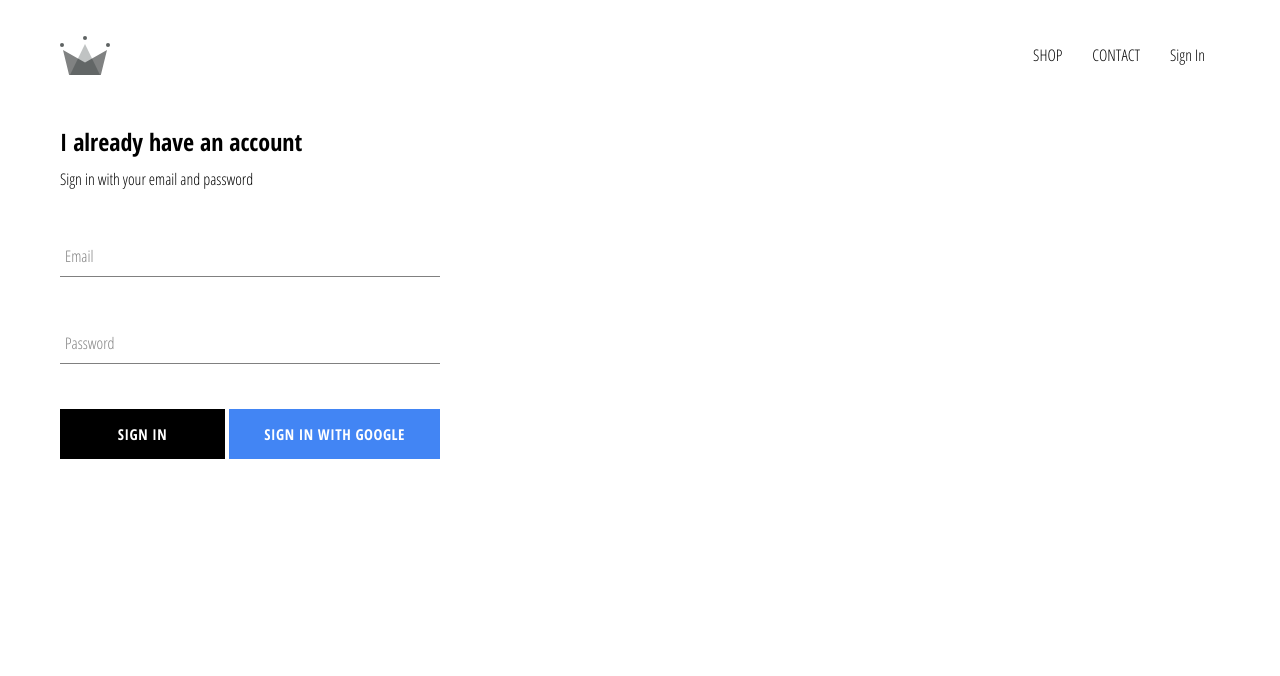
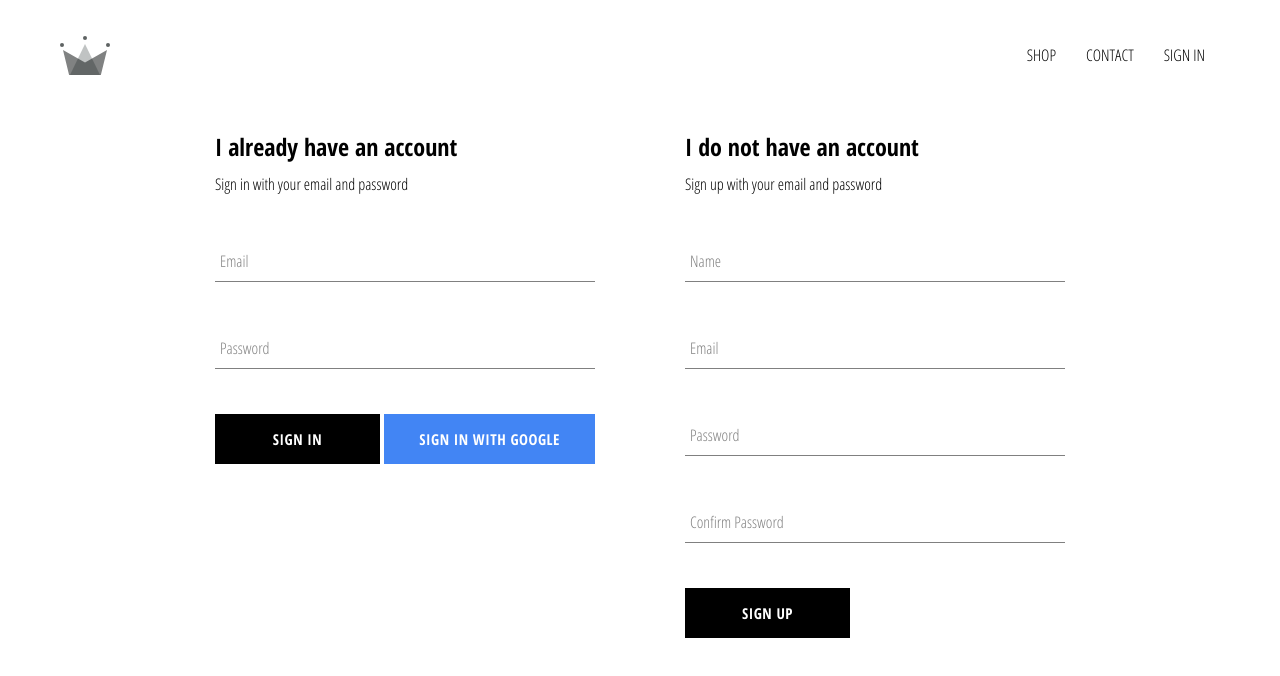
Before and after one commit to razaahmed0/crown-clothing, a React (Create React App) app: page /signin in a window 1280 px wide. Shown: the top 676 px of the page. Built offline with nearby package versions, Linux system fonts and the light colour scheme; no server answers.

Commit message:
implemented firebase auth and ability to store user in firestore

```diff
--- a/src/App.js
+++ b/src/App.js
@@ -6,7 +6,7 @@
 import Shop from './pages/shop/Shop';
 import Header from './components/header/Header';
 import SignInSignUp from './pages/sign-in-and-sign-up/SignInSignUp';
-import { auth } from './firebase/Firebase';
+import { auth, createUserProfileDocument } from './firebase/Firebase';
 
 class App extends Component {
   constructor() {
@@ -20,9 +20,22 @@
   unsubscribeFromAuth = null;
 
   componentDidMount() {
-    this.unsubscribeFromAuth = auth.onAuthStateChanged(user => {
-      this.setState({ currentUser: user });
-      console.log(user);
+    this.unsubscribeFromAuth = auth.onAuthStateChanged(async userAuth => {
+      if (userAuth) {
+        const userRef = await createUserProfileDocument(userAuth);
+        userRef.onSnapshot(snapShot => {
+          this.setState({
+            currentUser: {
+              id: snapShot.id,
+              ...snapShot.data(),
+            },
+          });
+        });
+      } else {
+        this.setState({
+          currentUser: userAuth,
+        });
+      }
     });
   }
 
--- a/src/components/header/Header.js
+++ b/src/components/header/Header.js
@@ -22,12 +22,12 @@
         {currentUser ? (
           <div className='option' onClick={() => auth.signOut()}>
             {' '}
-            Sign Out
+            SIGN OUT
           </div>
         ) : (
           <Link className='option' to='/signin'>
             {' '}
-            Sign In
+            SIGN IN
           </Link>
         )}
       </div>
--- a/src/components/sign-in/SignIn.js
+++ b/src/components/sign-in/SignIn.js
@@ -51,7 +51,7 @@
           />
 
           <div className="buttons">
-            <CustomButton type='submit'> Sign In </CustomButton>
+            <CustomButton type='submit'> SIGN IN </CustomButton>
             <CustomButton onClick={signInWithGoogle} isGoogleSignIn>
               {' '}
               Sign in with Google
--- /dev/null
+++ b/src/components/sign-up/SignUp.js
@@ -0,0 +1,101 @@
+import React, { Component } from 'react';
+
+import FormInput from '../form-input/FormInput';
+import CustomButton from '../custom-button/CustomButton';
+
+import { auth, createUserProfileDocument } from '../../firebase/Firebase';
+
+import './sign-up.scss';
+
+class SignUp extends Component {
+  constructor() {
+    super();
+    this.state = {
+      displayName: '',
+      email: '',
+      password: '',
+      confirmPassword: '',
+    };
+  }
+
+  handleSubmit = async e => {
+    e.preventDefault();
+    const { displayName, email, password, confirmPassword } = this.state;
+
+    if (password !== confirmPassword) {
+      alert('Passwords do not match');
+      return;
+    }
+
+    try {
+      const { user } = await auth.createUserWithEmailAndPassword(
+        email,
+        password
+      );
+      await createUserProfileDocument(user, { displayName });
+
+      this.setState({
+        displayName: '',
+        email: '',
+        password: '',
+        confirmPassword: '',
+      });
+    } catch (error) {
+      console.log(error);
+    }
+  };
+
+  handleChange = e => {
+    const { name, value } = e.target;
+    this.setState({
+      [name]: value,
+    });
+  };
+
+  render() {
+    const { displayName, email, password, confirmPassword } = this.state;
+    return (
+      <div className='sign-up'>
+        <h2 className='title'>I do not have an account</h2>
+        <span>Sign up with your email and password</span>
+
+        <form className='sign-up-form' onSubmit={this.handleSubmit}>
+          <FormInput
+            type='text'
+            name='displayName'
+            value={displayName}
+            onChange={this.handleChange}
+            label='Name'
+            required
+          ></FormInput>
+          <FormInput
+            type='email'
+            name='email'
+            value={email}
+            onChange={this.handleChange}
+            label='Email'
+            required
+          ></FormInput>
+          <FormInput
+            type='password'
+            name='password'
+            value={password}
+            onChange={this.handleChange}
+            label='Password'
+            required
+          ></FormInput>
+          <FormInput
+            type='password'
+            name='confirmPassword'
+            value={confirmPassword}
+            onChange={this.handleChange}
+            label='Confirm Password'
+            required
+          ></FormInput>
+          <CustomButton type='submit'>SIGN UP</CustomButton>
+        </form>
+      </div>
+    );
+  }
+}
+export default SignUp;
--- /dev/null
+++ b/src/components/sign-up/sign-up.scss
@@ -0,0 +1,9 @@
+.sign-up {
+  display: flex;
+  flex-direction: column;
+  width: 380px;
+
+  .title {
+    margin: 10px 0px;
+  }
+}
--- a/src/firebase/Firebase.js
+++ b/src/firebase/Firebase.js
@@ -11,6 +11,31 @@
   appId: '1:895843243949:web:08cbd080c9377d0b8cb324',
 };
 
+export const createUserProfileDocument = async (userAuth, additionalData) => {
+  if (!userAuth) return;
+
+  const userRef = firestore.doc(`users/${userAuth.uid}`);
+  const snapshot = await userRef.get();
+
+  if (!snapshot.exists) {
+    const { displayName, email } = userAuth;
+    const createdAt = new Date();
+
+    try {
+      await userRef.set({
+        displayName,
+        email,
+        createdAt,
+        ...additionalData,
+      });
+    } catch (error) {
+      console.log('error creating user', error.message);
+    }
+  }
+
+  return userRef;
+};
+
 firebase.initializeApp(config);
 
 export const auth = firebase.auth();
@@ -20,5 +45,4 @@
 provider.setCustomParameters({ prompt: 'select_account' });
 export const signInWithGoogle = () => auth.signInWithPopup(provider);
 
-
 export default firebase;
--- a/src/pages/sign-in-and-sign-up/SignInSignUp.js
+++ b/src/pages/sign-in-and-sign-up/SignInSignUp.js
@@ -1,5 +1,6 @@
 import React from 'react';
 import SignIn from '../../components/sign-in/SignIn';
+import SignUp from '../../components/sign-up/SignUp';
 
 import './sign-in-and-sign-up.scss';
 
@@ -7,6 +8,7 @@
   return (
     <div className='sign-in-sign-up'>
       <SignIn></SignIn>
+      <SignUp></SignUp>
     </div>
   );
 };
--- a/src/pages/sign-in-and-sign-up/sign-in-and-sign-up.scss
+++ b/src/pages/sign-in-and-sign-up/sign-in-and-sign-up.scss
@@ -0,0 +1,6 @@
+.sign-in-sign-up{
+	width: 850px;
+	display: flex;
+	justify-content: space-between;
+	margin: 30px auto;
+}
```
Also changed, not shown: src/components/header/header.scss (line endings or trailing spaces).
